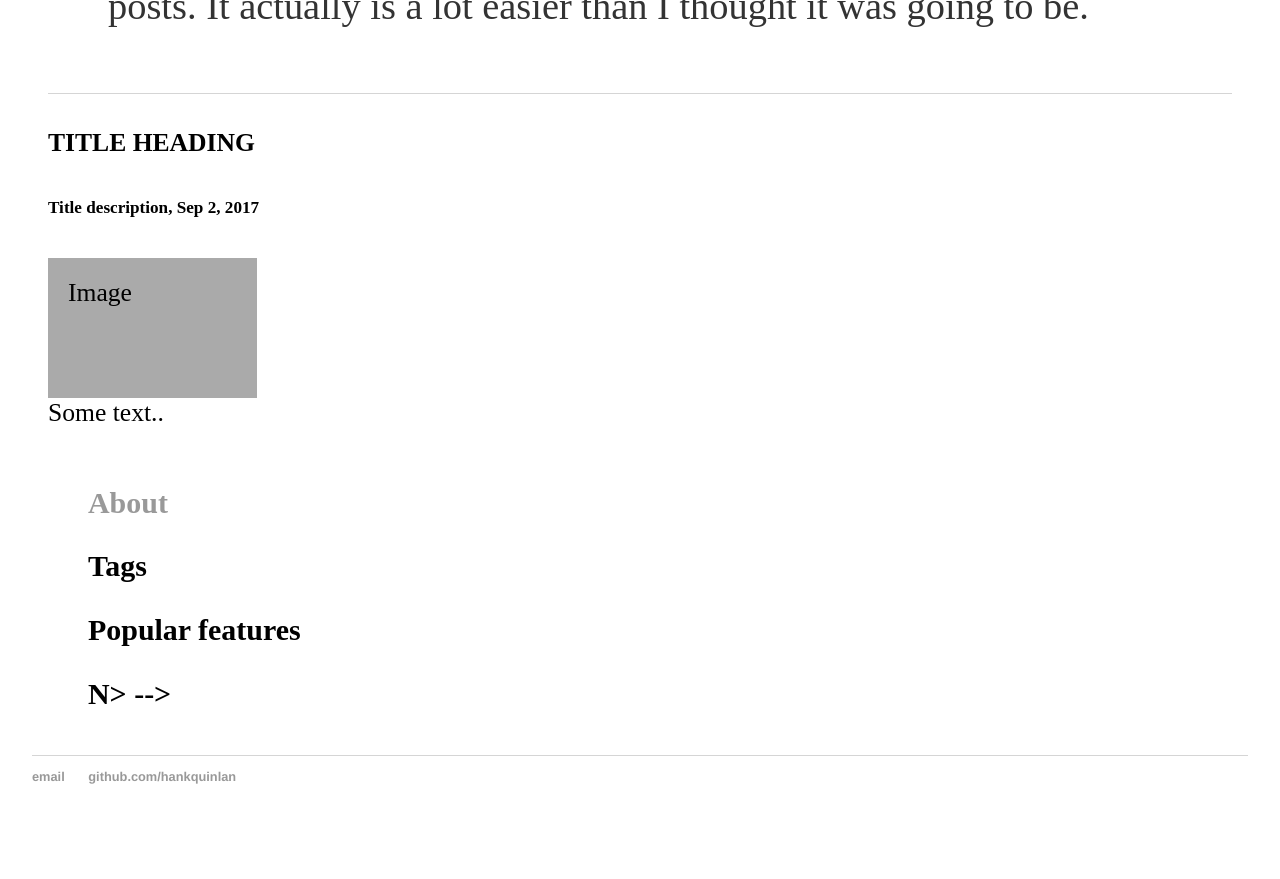
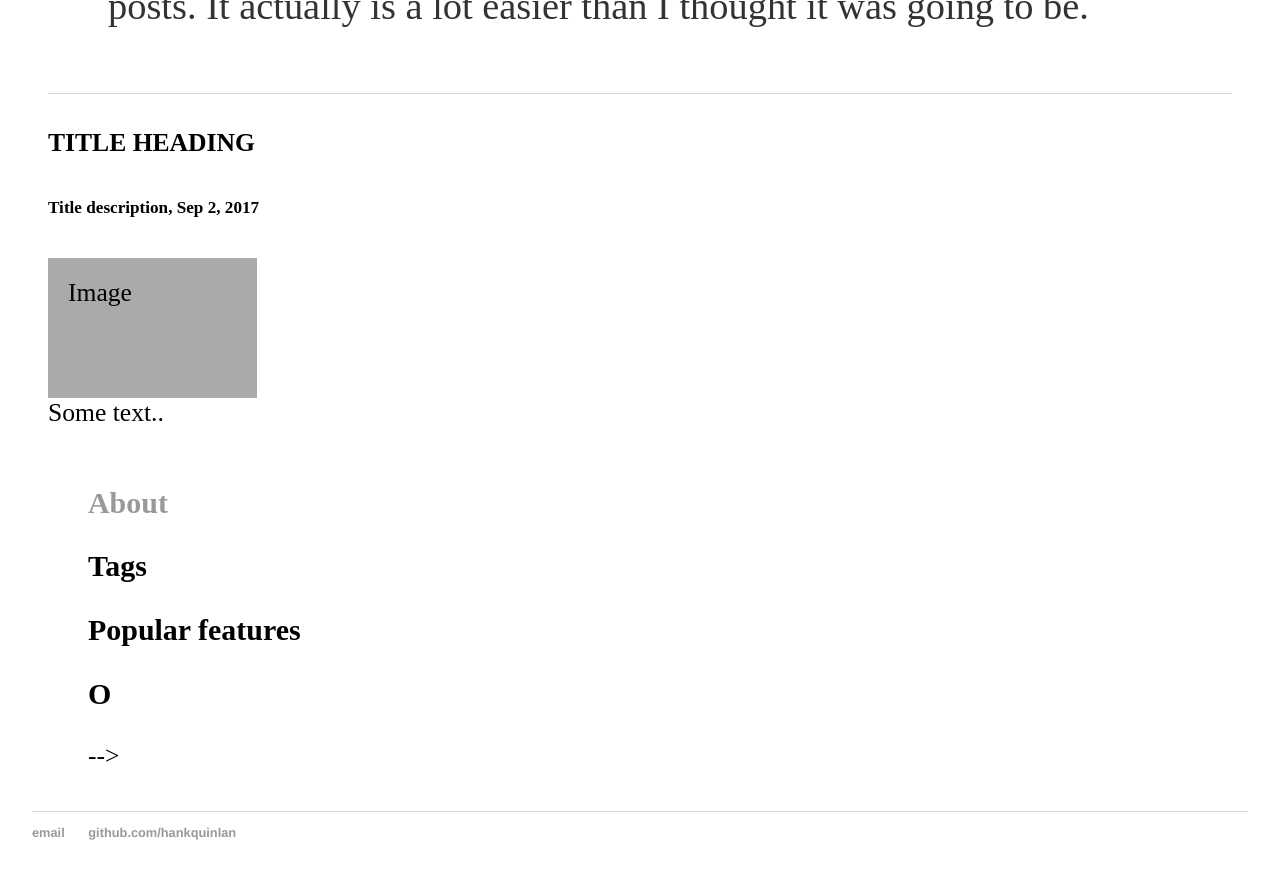
Before and after one commit to billparry99/billparry99.github.io, a Jekyll site: the page built from index.html, in a window 1280 px wide and 900 px high, scrolled down 1395 px. Shown: the top 879 px of the window. Built offline with Jekyll 4.4.1, drawn with Linux system fonts in a browser that asks for light colours; before the commit the page ends 2239 px from its top, so only the background shows below that.

Commit message:
Update default.html

```diff
--- a/_layouts/default.html
+++ b/_layouts/default.html
@@ -64,7 +64,7 @@
 					      <h2>First Post</h2>
 					      <h5>Intro, Dec 7, 2017</h5>
 					      <div class="fakeimg" style="height:200px;">Image</div>
-
+					        <div class="excerptfont">
 						<ul>
 						  {% for post in site.posts %}
 						    <li>
@@ -73,7 +73,7 @@
 						    </li>
 						  {% endfor %}
 						</ul>
-
+						</div>
 					</div>
 
 						<!--make this 2 sub columns -->
@@ -95,7 +95,7 @@
 						<h3><a href="/about">About</a></h3>
 						<h3>Tags</h3>
 						<h3>Popular features</h3>
-						<h3>N>
+						<h3>O</h3>
 
 			<!-- {{ content }} -->
 
```
